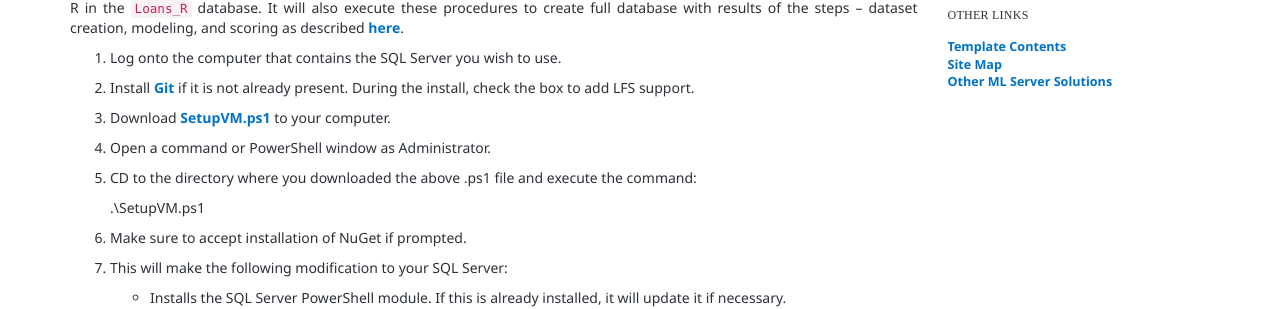
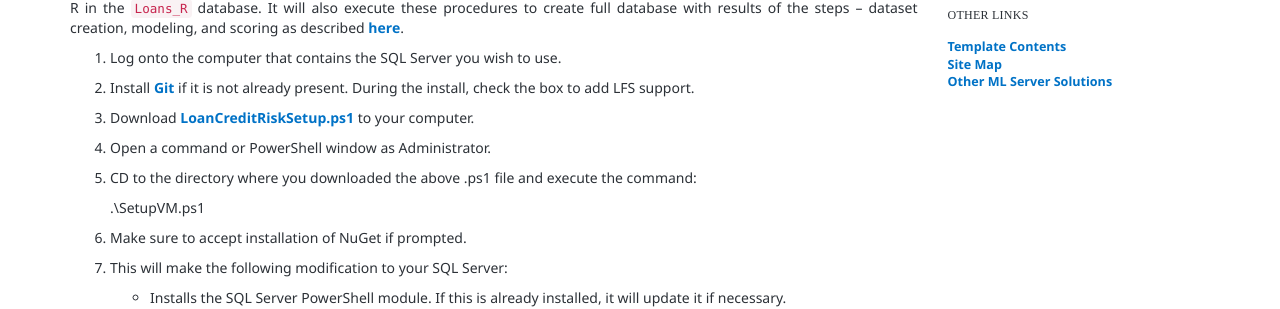
Before and after one commit to microsoft/r-server-loan-credit-risk, a Jekyll site: the page built from Powershell_Instructions.md, in a window 1280 px wide. Shown: the part 588-897 px from the top of the page. Built offline with Jekyll 4.4.1, drawn with Linux system fonts in a browser that asks for light colours; nearby versions of some CDN libraries.

Commit message:
rename script

```diff
--- a/Powershell_Instructions.md
+++ b/Powershell_Instructions.md
@@ -46,7 +46,7 @@ Running this PowerShell script will create the data tables and stored procedures
 
 1. Install [Git](https://gitforwindows.org/) if it is not already present.  During the install, check the box to add LFS support.
 
-2. Download  <a href="https://raw.githubusercontent.com/Microsoft/r-server-loan-credit-risk/master/Resources/ActionScripts/SetupVM.ps1" download>SetupVM.ps1</a> to your computer.
+2. Download  <a href="https://raw.githubusercontent.com/Microsoft/r-server-loan-credit-risk/master/Resources/ActionScripts/LoanCreditRiskSetup.ps1" download>LoanCreditRiskSetup.ps1</a> to your computer.
 
 1. Open a command or PowerShell window as Administrator.
 
```
